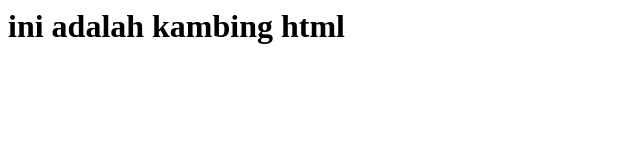
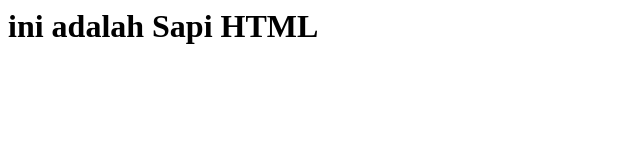
Before and after one commit to hadi96/belajar-git-remote, a plain HTML site: page kambing.html in a window 1280 px wide. Shown: the whole page, without its empty margins (0-640 px from the left). Drawn offline with Linux system fonts and the light colour scheme.

Commit message:
mengubah kambing.html

```diff
--- a/kambing.html
+++ b/kambing.html
@@ -1,5 +1,5 @@
 <html>
     <body>
-        <h1>ini adalah kambing html</h1>
+        <h1>ini adalah Sapi HTML</h1>
     </body>
 </html>
```
